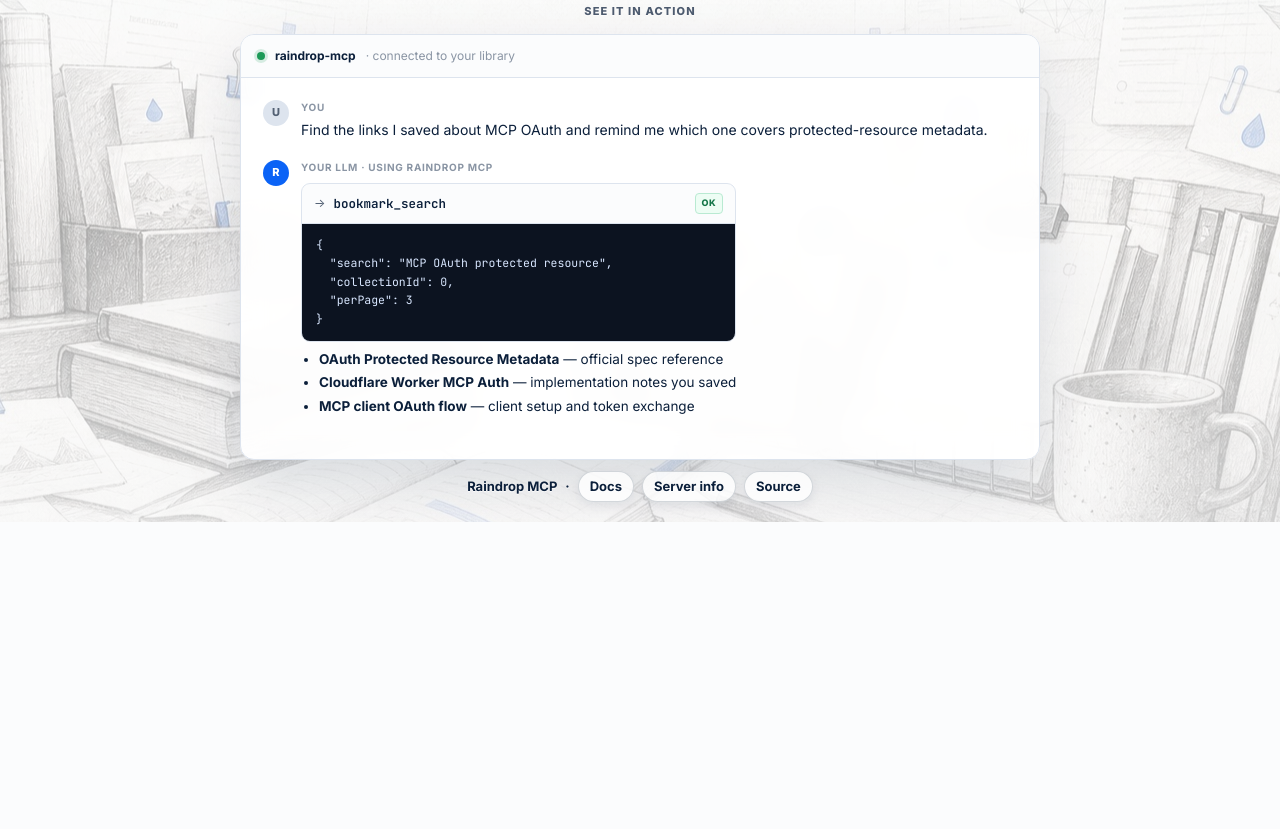
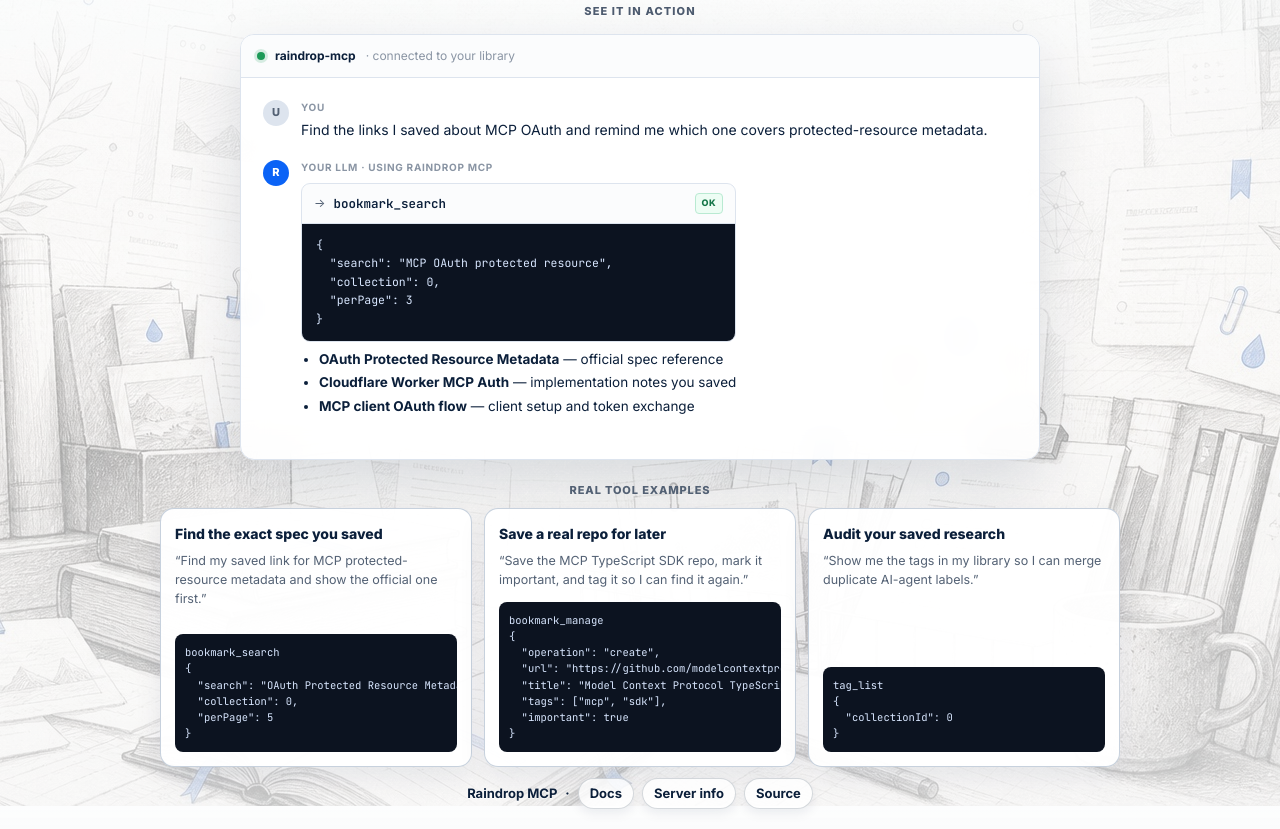
Before and after one commit to Aarekaz/raindrop-mcp, a website: page public/index.html in a window 1280 px wide. Shown: the part 688-1517 px from the top of the page. Before the commit the page ends 1210 px from the top, so only its background shows below. Drawn offline with Linux system fonts and the light colour scheme.

Commit message:
copy: add real landing page examples

```diff
--- a/public/index.html
+++ b/public/index.html
@@ -513,6 +513,70 @@
       line-height: 1.75;
     }
 
+    .examples {
+      position: relative;
+      z-index: 1;
+      width: min(960px, calc(100vw - 32px));
+      margin: 22px auto 0;
+    }
+
+    .examples-label {
+      margin-bottom: 10px;
+      color: var(--ink-2);
+      font-size: 11px;
+      font-weight: 800;
+      letter-spacing: 0.08em;
+      text-align: center;
+      text-transform: uppercase;
+    }
+
+    .example-grid {
+      display: grid;
+      grid-template-columns: repeat(3, minmax(0, 1fr));
+      gap: 12px;
+    }
+
+    .example-card {
+      display: flex;
+      flex-direction: column;
+      min-width: 0;
+      min-height: 196px;
+      padding: 14px;
+      border: 1px solid rgba(184, 196, 212, 0.78);
+      border-radius: var(--radius-card);
+      background: rgba(255, 255, 255, 0.96);
+      box-shadow: 0 10px 28px rgba(11, 31, 58, 0.08);
+    }
+
+    .example-card h3 {
+      margin-bottom: 8px;
+      color: var(--ink);
+      font-size: 14px;
+      font-weight: 800;
+      letter-spacing: 0;
+    }
+
+    .example-card p {
+      margin-bottom: 12px;
+      color: var(--ink-2);
+      font-size: 12.5px;
+      line-height: 1.5;
+    }
+
+    .example-call {
+      margin-top: auto;
+      max-width: 100%;
+      overflow-x: auto;
+      padding: 10px;
+      border-radius: 8px;
+      background: #0c1320;
+      color: #d9e7ff;
+      font-family: var(--font-mono);
+      font-size: 10.5px;
+      line-height: 1.55;
+      white-space: pre;
+    }
+
     footer {
       position: relative;
       z-index: 1;
@@ -746,6 +810,24 @@
         font-size: 10.5px;
       }
 
+      .examples {
+        width: min(100%, calc(100vw - 28px));
+        margin-top: 18px;
+      }
+
+      .example-grid {
+        grid-template-columns: 1fr;
+      }
+
+      .example-card {
+        min-height: 0;
+      }
+
+      .example-call {
+        white-space: pre-wrap;
+        overflow-wrap: anywhere;
+      }
+
       footer {
         padding: 10px 10px 0;
         font-size: 12px;
@@ -825,7 +907,7 @@
                   </div>
                   <div class="tool-body">{
   "search": "MCP OAuth protected resource",
-  "collectionId": 0,
+  "collection": 0,
   "perPage": 3
 }</div>
                 </div>
@@ -837,6 +919,42 @@
               </div>
             </div>
           </div>
+        </div>
+      </section>
+
+      <section class="examples" aria-label="Real Raindrop MCP examples">
+        <p class="examples-label">Real tool examples</p>
+        <div class="example-grid">
+          <article class="example-card">
+            <h3>Find the exact spec you saved</h3>
+            <p>&ldquo;Find my saved link for MCP protected-resource metadata and show the official one first.&rdquo;</p>
+            <div class="example-call">bookmark_search
+{
+  "search": "OAuth Protected Resource Metadata",
+  "collection": 0,
+  "perPage": 5
+}</div>
+          </article>
+          <article class="example-card">
+            <h3>Save a real repo for later</h3>
+            <p>&ldquo;Save the MCP TypeScript SDK repo, mark it important, and tag it so I can find it again.&rdquo;</p>
+            <div class="example-call">bookmark_manage
+{
+  "operation": "create",
+  "url": "https://github.com/modelcontextprotocol/typescript-sdk",
+  "title": "Model Context Protocol TypeScript SDK",
+  "tags": ["mcp", "sdk"],
+  "important": true
+}</div>
+          </article>
+          <article class="example-card">
+            <h3>Audit your saved research</h3>
+            <p>&ldquo;Show me the tags in my library so I can merge duplicate AI-agent labels.&rdquo;</p>
+            <div class="example-call">tag_list
+{
+  "collectionId": 0
+}</div>
+          </article>
         </div>
       </section>
 
```
